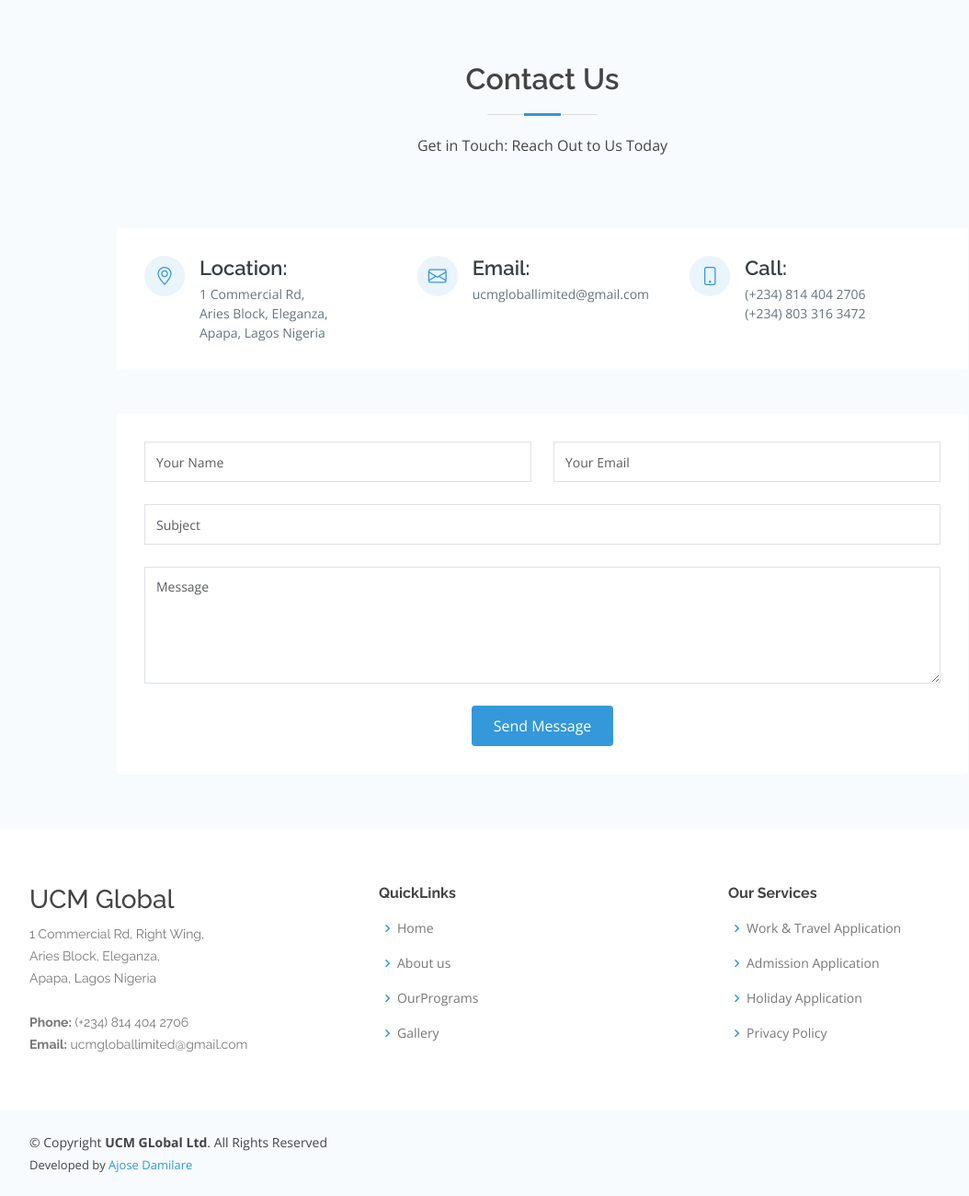
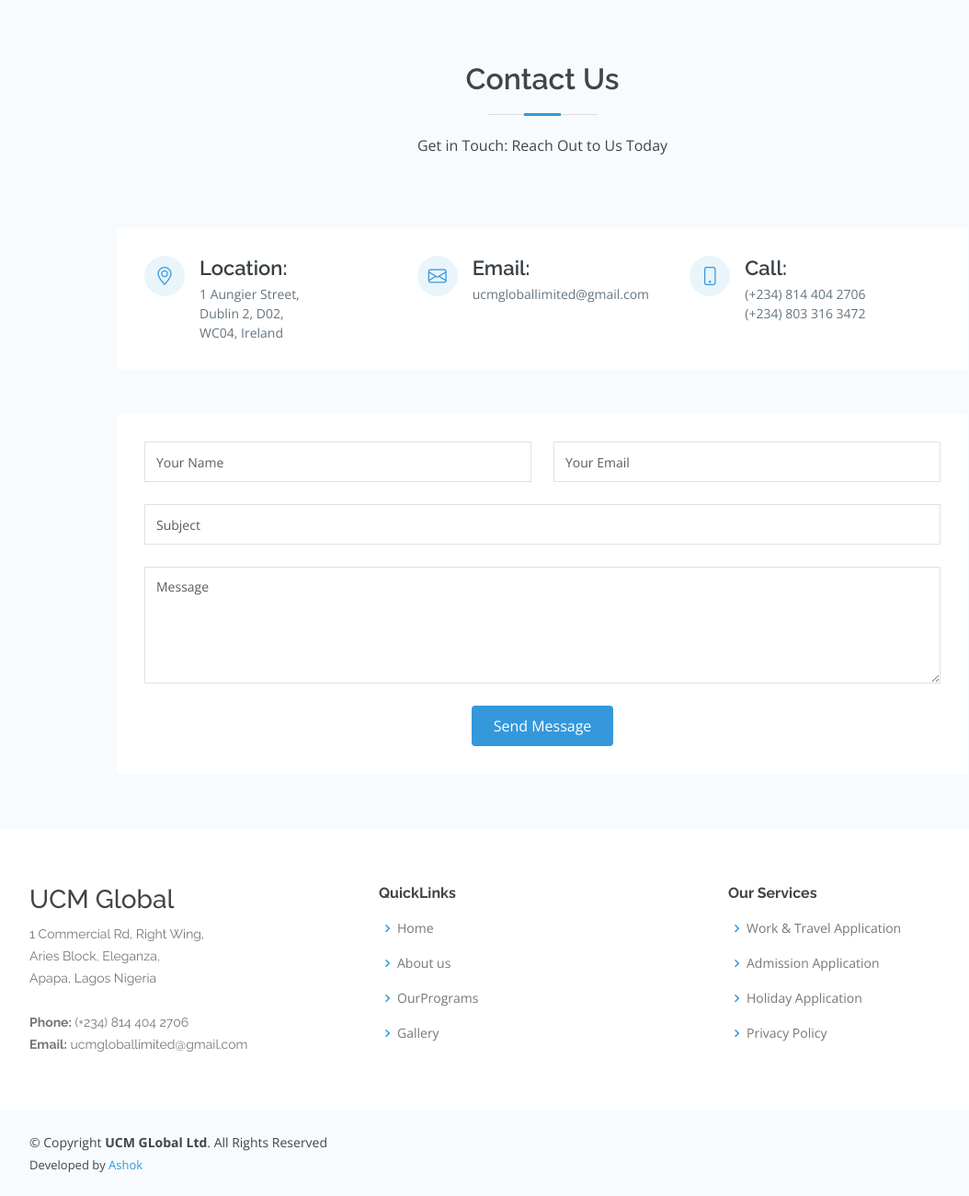
Before and after one commit to asknlr/ucm, a plain HTML site: page index.html in a window 1280 px wide. Shown: the part 2505-3805 px from the top of the page at 92% size, without its empty margins (50-1104 px from the left). Drawn offline with nearby package versions, Linux system fonts and the light colour scheme.

Commit message:
updated index

```diff
--- a/index.html
+++ b/index.html
@@ -361,9 +361,9 @@
                   <i class="bi bi-geo-alt"></i>
                   <h4>Location:</h4>
                   <p>
-                    1 Commercial Rd,
-                    <br>Aries Block, Eleganza,
-                    <br>Apapa, Lagos Nigeria
+                    1 Aungier Street,
+                    <br>Dublin 2, D02,
+                    <br>WC04, Ireland
                   </p>
                 </div>
 
@@ -473,7 +473,7 @@
           <!-- You can delete the links only if you purchased the pro version. -->
           <!-- Licensing information: https://bootstrapmade.com/license/ -->
           <!-- Purchase the pro version with working PHP/AJAX contact form: https://bootstrapmade.com/lumia-bootstrap-business-template/ -->
-          Developed by <a href="https://www.ajosedamilare.com/" target="_blank">Ajose Damilare</a>
+          Developed by <a href="hhttps://github.com/asknlr/ucm" target="_blank">Ashok</a>
         </div>
       </div>
       <!--
```
